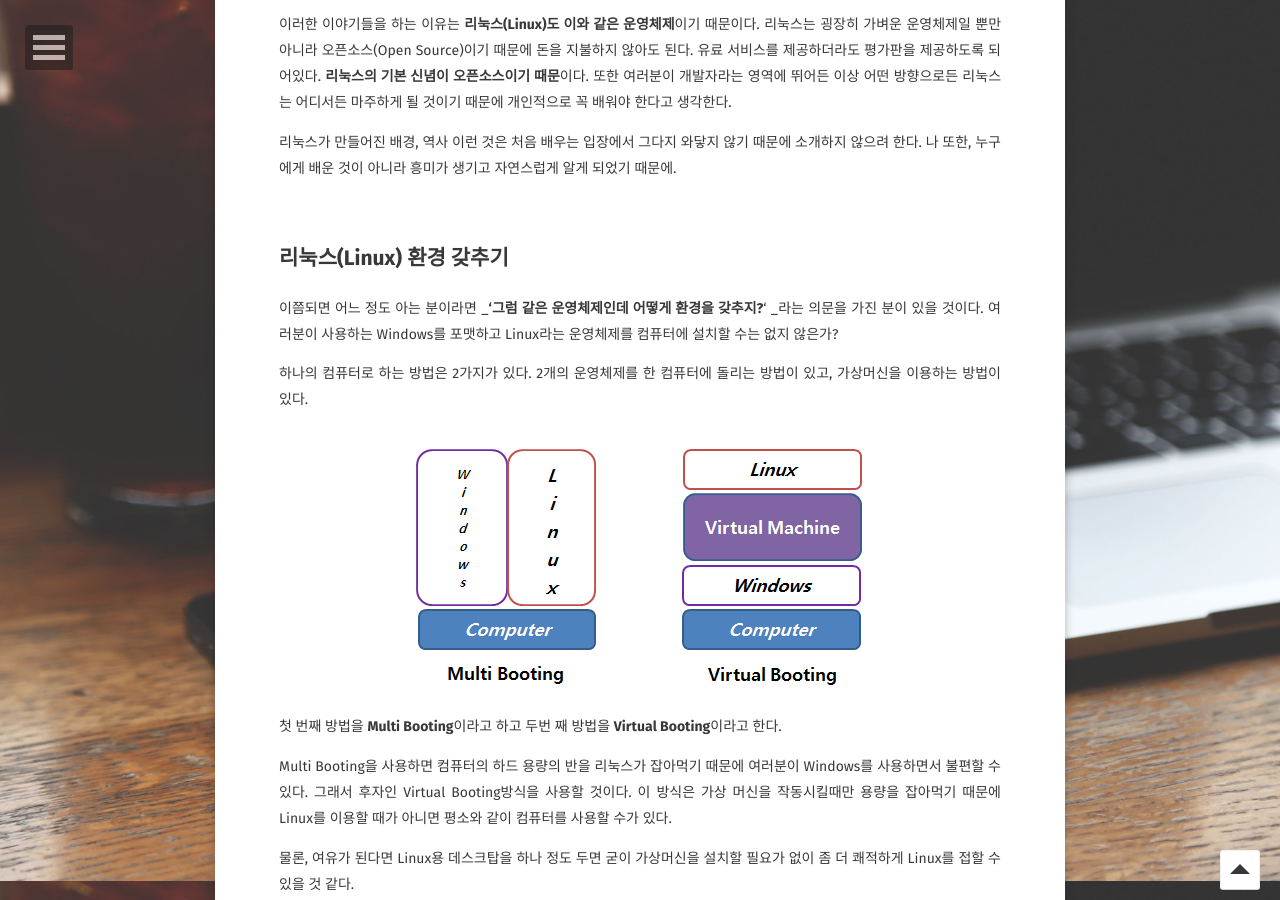
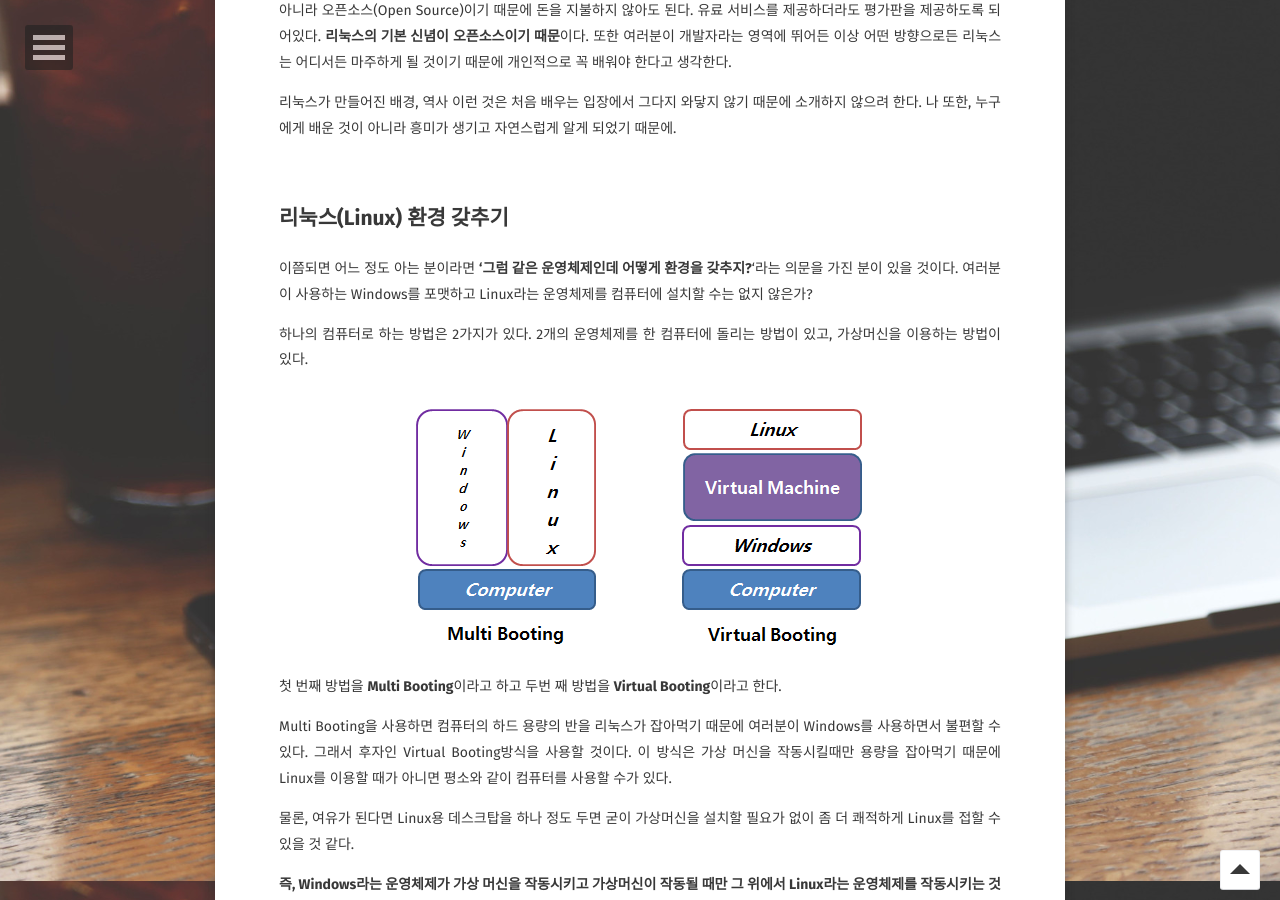
Before and after one commit to BKJang/DEVLOG, a Jekyll site: the page built from _posts/linux/2018-09-21-What_is_Linux.md, in a window 1280 px wide and 900 px high, scrolled down 919 px. Built offline with Jekyll 4.4.1, drawn with Linux system fonts in a browser that asks for light colours; some web fonts are replaced; comment, search, counter and statistics services are not loaded; some of the changed text lies outside the part shown.

Commit message:
Commit What_is_Linux_20180921

```diff
--- a/_posts/linux/2018-09-21-What_is_Linux.md
+++ b/_posts/linux/2018-09-21-What_is_Linux.md
@@ -11,7 +11,6 @@ comments: true
 
 ![Linux](/assets/img/Linux.jpg)
 
-<br/>
 
 ## 리눅스(Linux)란?
 
@@ -30,7 +29,7 @@ comments: true
 
 ## 리눅스(Linux) 환경 갖추기
 
-이쯤되면 어느 정도 아는 분이라면  _**'그럼 같은 운영체제인데 어떻게 환경을 갖추지?**' _라는 의문을 가진 분이 있을 것이다. 여러분이 사용하는 Windows를 포맷하고 Linux라는 운영체제를 컴퓨터에 설치할 수는 없지 않은가?
+이쯤되면 어느 정도 아는 분이라면  **'그럼 같은 운영체제인데 어떻게 환경을 갖추지?**'라는 의문을 가진 분이 있을 것이다. 여러분이 사용하는 Windows를 포맷하고 Linux라는 운영체제를 컴퓨터에 설치할 수는 없지 않은가?
 
 하나의 컴퓨터로 하는 방법은 2가지가 있다. 2개의 운영체제를 한 컴퓨터에 돌리는 방법이 있고, 가상머신을 이용하는 방법이 있다.
 
```
Also changed, not shown: other parts of _posts/linux/2018-09-21-What_is_Linux.md (+1 -1 lines).
